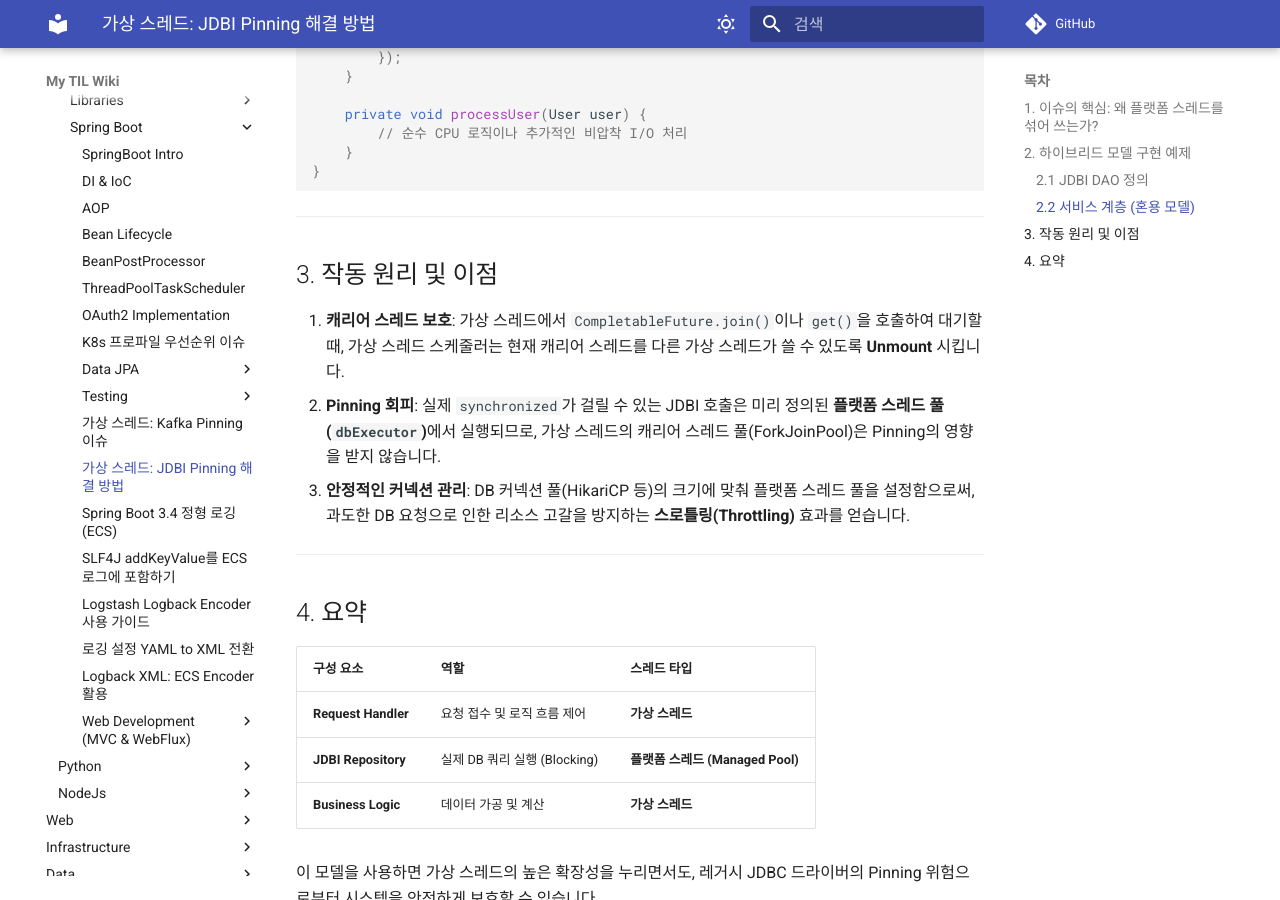
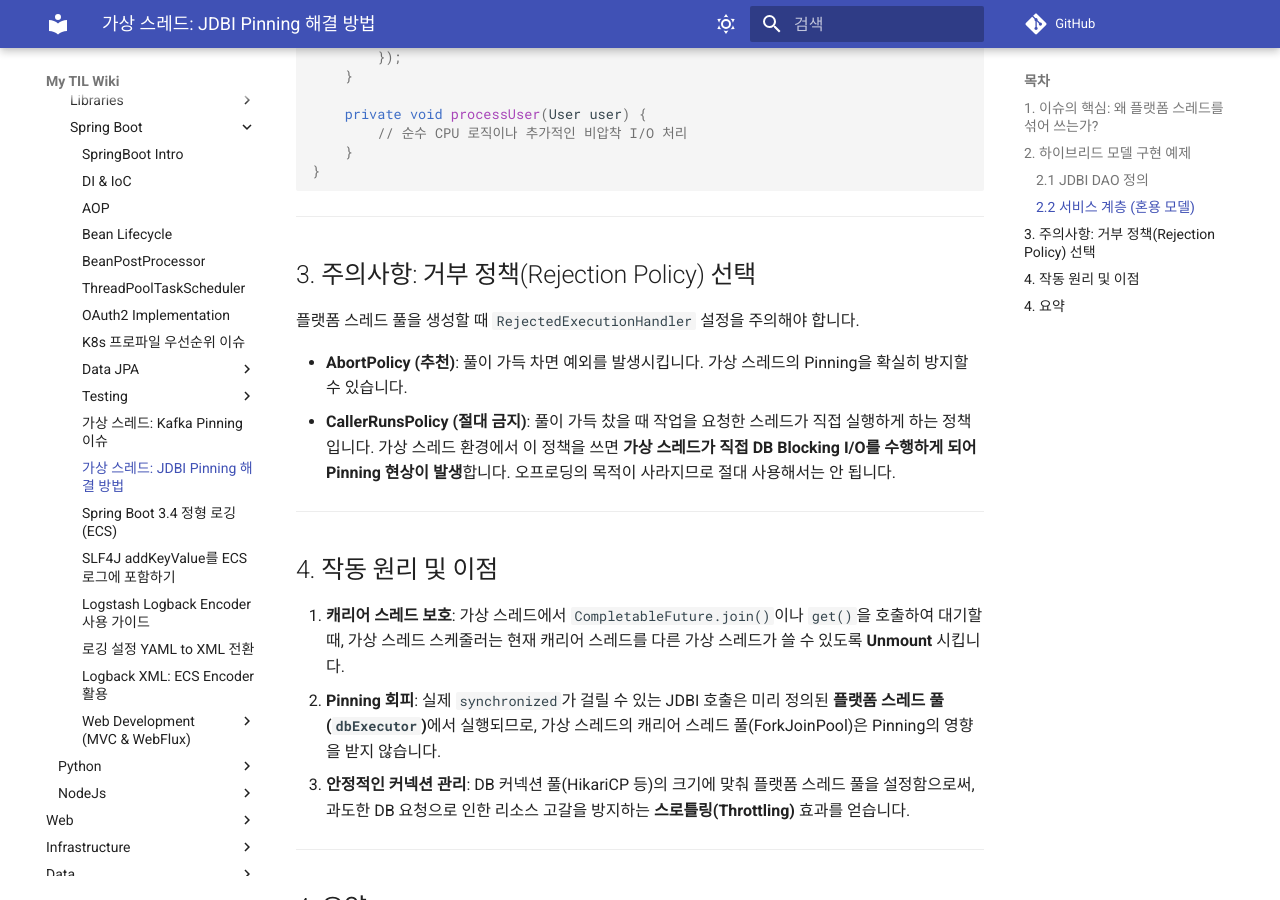
Before and after one commit to DevDooly/TIL, an MkDocs documentation site: the page built from docs/Language/Java/SpringBoot/JDBI_VT_Pinning_Solution.md, in a window 1280 px wide and 900 px high, scrolled down 1419 px. Built offline with MkDocs 1.6.1 and Material for MkDocs 9.7.7, drawn with Linux system fonts in a browser that asks for light colours; comment, search, counter and statistics services are not loaded.

Commit message:
docs: JDBI 가상 스레드 Pinning 해결을 위한 ThreadPoolExecutor 거부 정책 주의사항 추가

```diff
--- a/docs/Language/Java/SpringBoot/JDBI_VT_Pinning_Solution.md
+++ b/docs/Language/Java/SpringBoot/JDBI_VT_Pinning_Solution.md
@@ -63,7 +63,16 @@ public class UserService {
 
 ---
 
-## 3. 작동 원리 및 이점
+## 3. 주의사항: 거부 정책(Rejection Policy) 선택
+
+플랫폼 스레드 풀을 생성할 때 `RejectedExecutionHandler` 설정을 주의해야 합니다.
+
+* **AbortPolicy (추천)**: 풀이 가득 차면 예외를 발생시킵니다. 가상 스레드의 Pinning을 확실히 방지할 수 있습니다.
+* **CallerRunsPolicy (절대 금지)**: 풀이 가득 찼을 때 작업을 요청한 스레드가 직접 실행하게 하는 정책입니다. 가상 스레드 환경에서 이 정책을 쓰면 **가상 스레드가 직접 DB Blocking I/O를 수행하게 되어 Pinning 현상이 발생**합니다. 오프로딩의 목적이 사라지므로 절대 사용해서는 안 됩니다.
+
+---
+
+## 4. 작동 원리 및 이점
 
 1. **캐리어 스레드 보호**: 가상 스레드에서 `CompletableFuture.join()`이나 `get()`을 호출하여 대기할 때, 가상 스레드 스케줄러는 현재 캐리어 스레드를 다른 가상 스레드가 쓸 수 있도록 **Unmount** 시킵니다.
 2. **Pinning 회피**: 실제 `synchronized`가 걸릴 수 있는 JDBI 호출은 미리 정의된 **플랫폼 스레드 풀(`dbExecutor`)**에서 실행되므로, 가상 스레드의 캐리어 스레드 풀(ForkJoinPool)은 Pinning의 영향을 받지 않습니다.
--- a/docs/Recent_Changes.md
+++ b/docs/Recent_Changes.md
@@ -4,11 +4,11 @@
 
 | 수정 날짜 | 문서 경로 | 커밋 메시지 |
 | :--- | :--- | :--- |
+| 2026-04-08 13:27 | [Language/Java/SpringBoot/JDBI_VT_Pinning_Solution.md](Language/Java/SpringBoot/JDBI_VT_Pinning_Solution.md) | docs: JDBI 가상 스레드 Pinning 해결을 위한 ThreadPoolExecutor 거부 정책 주의사항 추가 |
 | 2026-04-08 13:00 | [Language/Java/ThreadPoolExecutor.md](Language/Java/ThreadPoolExecutor.md) | docs: Java ThreadPoolExecutor 상세 분석 및 거부 정책(Rejection Policy) 가이드 추가 |
 | 2026-04-08 10:50 | [Language/Java/SpringBoot/Logstash_Logback_Encoder_Guide.md](Language/Java/SpringBoot/Logstash_Logback_Encoder_Guide.md) | docs: Logstash Logback Encoder 사용 가이드 및 SLF4J 2.0 연동 방법 추가 |
 | 2026-04-08 10:48 | [Language/Java/SpringBoot/ECS_Logging_KeyValuePairs.md](Language/Java/SpringBoot/ECS_Logging_KeyValuePairs.md) | fix: ECS 로깅 addKeyValue 미지원 사실 확인 및 대안(MDC, Logstash Encoder) 가이드 수정 |
 | 2026-04-08 10:48 | [Language/Java/SpringBoot/Logging_ECS_KeyValue_Support.md](Language/Java/SpringBoot/Logging_ECS_KeyValue_Support.md) | fix: ECS 로깅 addKeyValue 미지원 사실 확인 및 대안(MDC, Logstash Encoder) 가이드 수정 |
-| 2026-04-07 15:19 | [Language/Java/SpringBoot/JDBI_VT_Pinning_Solution.md](Language/Java/SpringBoot/JDBI_VT_Pinning_Solution.md) | docs: JDBI 가상 스레드 Pinning 해결을 위한 하이브리드 모델 가이드 추가 |
 | 2026-04-07 14:51 | [Data/Database/JDBI_FetchSize_and_VirtualThreads.md](Data/Database/JDBI_FetchSize_and_VirtualThreads.md) | docs: JDBI @FetchSize 옵션 설명 및 가상 스레드 시너지 가이드 추가 |
 | 2026-04-07 13:25 | [Language/Java/Caffeine_Cache.md](Language/Java/Caffeine_Cache.md) | fix: 최근 변경 사항 중복 제거 로직 추가 및 스크립트 고도화 |
 | 2026-04-07 13:10 | [Data/Log_Collectors_Comparison.md](Data/Log_Collectors_Comparison.md) | docs: Java Caffeine Cache 핵심 개념 및 사용 가이드 추가 |
```
Also changed, not shown: README.md (+1 -1 lines).
